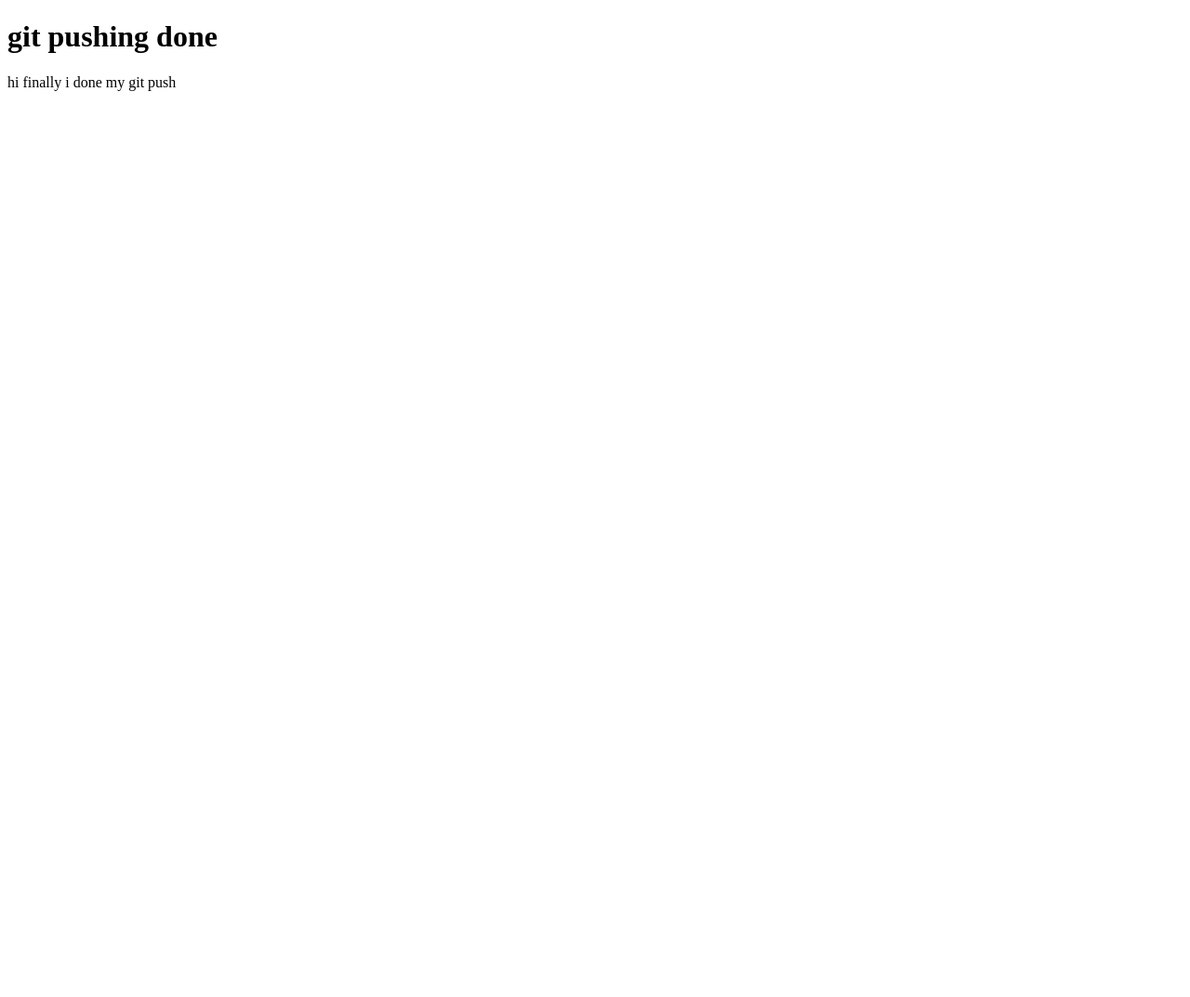
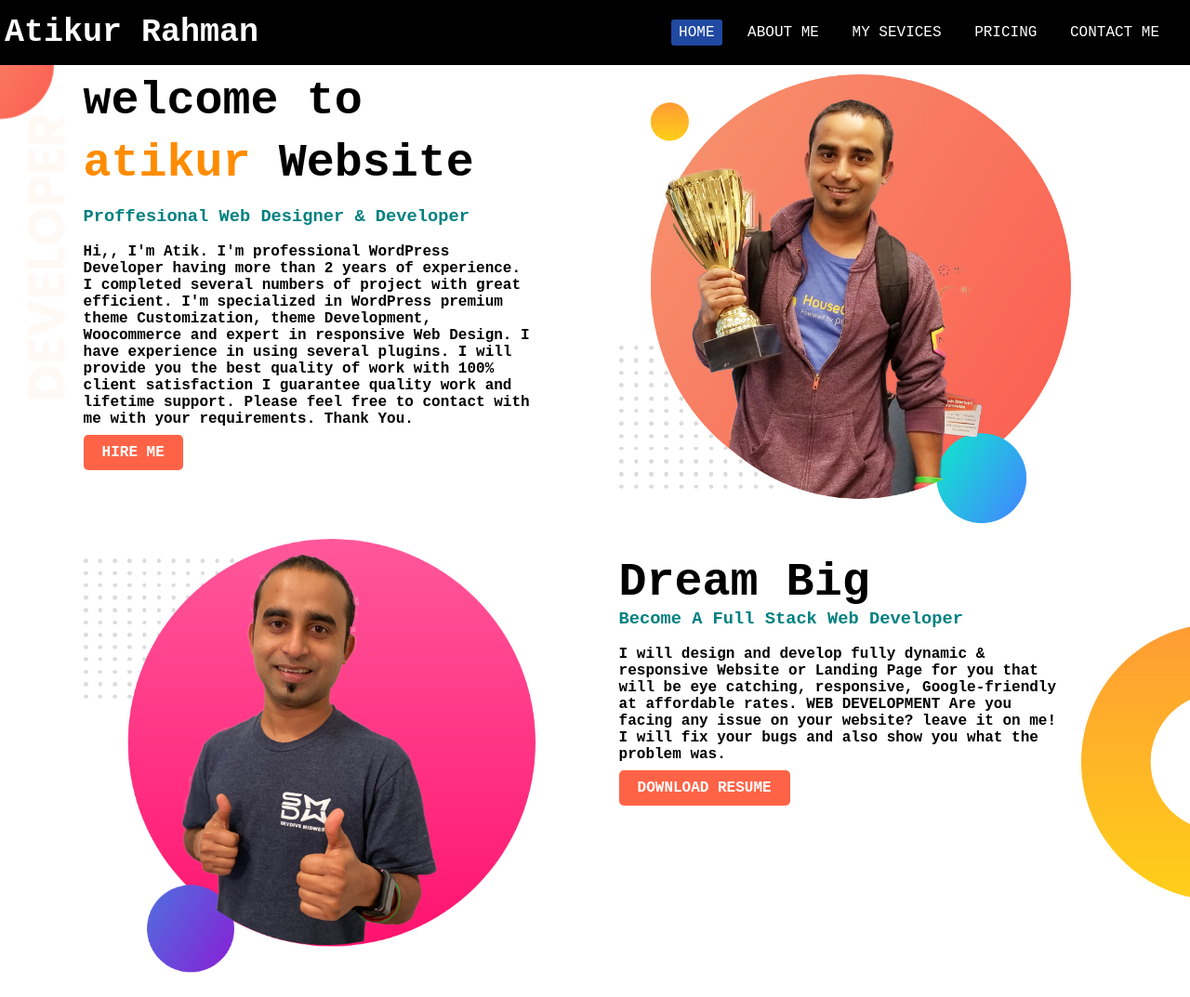
Before and after one commit to datik27/my-works, a plain HTML site: page index.html in a window 1280 px wide. Shown: the top 1073 px of the page at 93% size. Before the commit the page ends 800 px from the top, so only its background shows below. Drawn offline with Linux system fonts and the light colour scheme.

Commit message:
maximum protfolio done

```diff
--- a/index.html
+++ b/index.html
@@ -1,12 +1,94 @@
 <!DOCTYPE html>
 <html lang="en">
+             <!--head start-->
 <head>
     <meta charset="UTF-8">
     <meta name="viewport" content="width=device-width, initial-scale=1.0">
-    <title>Document</title>
+    <title>Atikur Rahman</title>
+    <link rel="stylesheet" href="style.css">
+    <script src="https://kit.fontawesome.com/a076d05399.js"></script>
+
+              <!--head finish-->
 </head>
+<!--body start-->
 <body>
-    <h1>git pushing done</h1>
-    <p>hi finally i done my git push</p>
+    <!--navbar start-->
+    <nav>
+        <label class="logo">Atikur Rahman</label>
+        <ul>
+            <li><a class="active" href="#">Home</a></li>
+            <li><a href="#">About Me</a></li>
+            <li><a href="#">My Sevices</a></li>
+            <li><a href="#">Pricing</a></li>
+            <li><a href="#">Contact me</a></li>
+        </ul>
+    </nav>
+    <!--nav bar finish-->
+    <!--firs section start-->
+    <section class="first-section">
+        <div class="half-page">
+            <h1>welcome to</h1>
+            <h1> <span id="name"> atikur </span> Website</h1><br/>
+            <h3>Proffesional Web Designer & Developer</h3><br/>
+            <p>Hi,, I'm Atik. I'm professional WordPress Developer having more than 2 years of experience. I completed several numbers of project with great efficient. I'm specialized in WordPress premium theme Customization, theme Development, Woocommerce and expert in responsive Web Design. I have experience in using several plugins. I will provide you the best quality of work with 100% client satisfaction I guarantee quality work and lifetime support. Please feel free to contact with me with your requirements. Thank You.</p><br/>
+            <a class="link-button" href="https://theatikr.com/" target="blank">HIRE ME</a>
+
+        </div>
+
+        <div class="half-page">
+            <img src="images/jhankar.png">
+
+        </div>
+    </section>
+    <!--first section finish-->
+    <!--div-clear start--> <div class="clear-fix"></div><!--div-clear-finish-->
+
+    <!--second section start-->
+    <section id="dream">
+        <div class="half-page">
+            <img src="images/jhankar2.png">
+
+        </div>
+        <div class="half-page"><br/>
+            <h1>Dream Big</h1>
+            <h3>Become A Full Stack Web Developer</h3><br/>
+            <p>I will design and develop fully dynamic & responsive Website or Landing Page for you that will be eye catching, responsive, Google-friendly at affordable rates.
+
+                WEB DEVELOPMENT
+                Are you facing any issue on your website? leave it on me! I will fix your bugs and also show you what the problem was.</p><br/>
+                <a class="link-button" href="https://theatikr.com/" target="blank">DOWNLOAD RESUME</a>
+
+        </div>
+
+    <!--div-clear start--> <div class="clear-fix"></div><!--div-clear-finish-->
+
+    </section>
+    <!--second section finish-->
+    <section class="third-section">
+        <h1>experiences</h1><br/>
+         <div id="abul-vai" class="half-page beta-fazil">
+             <h2>FULL STACK WEB DEVELOPER</h2><br/>
+             <h3>2020-Present | TA Software Solution </h3><br/>
+             <p>Today’s websites are becoming more sophisticated and technically advanced, requiring a highly skilled website developer.I Will keep Design developed customized platform such as Booking Engine, Appointment System, Ticketing System, Affiliate Modules, Multi-Vendor System, Group Buying Platform, Property Management System (PMS), Auction & Penny Auction System, Point System, Social Media System, FBML, Booking Engine (PMS) and etc.</p>
+
+         </div>
+         <div id="mofij-vai" class="half-page beta-fazil">
+             <h2>WEB DESIGNER</h2><br/>
+             <h3>2019-Present | Ascific Design house</h3><br/>
+             <p>Your website is your front store. Don't risk damaging your business and your brand by leaving to the amateurs! Leave the mind boggling hard work for me.The key goal of a professional services website is to keep a grip over the existing clients, and to pull in new clients at the same time.I will do Stuning designing for your company base on your budget and its totally mobile friendly site which your customer will love it ! Get your website before too late.</p>
+
+
+
+         </div>
+
+
+
+
+
+
+
+
+    </section>
+
 </body>
 </html>
--- a/style.css
+++ b/style.css
@@ -0,0 +1,137 @@
+*{
+    margin:0;
+    padding:0;
+    text-decoration:none;
+    list-style: none;
+    box-sizing: border-box;
+
+}
+body{
+    font-family: 'Courier New', Courier, monospace;
+    margin: 0;
+    padding: 0;
+
+
+}
+nav{
+    background:black;
+    height: 70px;
+    width: 100%;
+    position: -webkit-sticky;
+
+}
+label.logo{
+    color: white;
+    font-size: 35px;
+    line-height: 70px;
+    padding:o 100px;
+    font-weight: bolder;
+    margin-left: 5px;
+
+
+}
+nav ul{
+    float:right;
+    margin-right: 20px;
+}
+nav ul li{
+    display: inline-block;
+    line-height: 70px;
+    margin: 0 5px;
+}
+nav ul li a{
+    color: white;
+    font-size: 16px;
+    text-transform: uppercase;
+    padding: 5px 8px;
+    border-radius: 3px;
+}
+a.active,a:hover{
+    background: rgb(32, 73, 161);
+
+}
+h1{
+    font-size: 50px;
+    margin-top: 10px;
+}
+#name{
+    color: darkorange;
+}
+.half-page{
+    width: 40%;
+    float: left;
+    margin-left: 5%;
+    padding-left: 2%;
+
+
+}
+.half-page img{
+    width: 100%;
+    margin-top: 10px;
+}
+.first-section{
+    background-image: url(images/top-banner.png);
+    background-repeat: no-repeat;
+
+}
+section{
+    height: 500px;
+    padding-bottom: 100px;
+}
+p{
+    font-weight: bolder;
+    text-justify: inter-word;
+}
+h3{
+    color: teal;
+}
+.link-button{
+    color: white;
+    background-color: tomato;
+    padding: 10px 20px;
+    border-radius: 5px;
+    font-weight: bolder;
+
+}
+
+#dream{
+    background-image: url(images/dream-bg.png);
+    background-position: right;
+    background-repeat: no-repeat;
+
+}
+.clear-fix{
+    clear: both;
+}
+.third-section h1{
+    font-weight: bolder;
+    text-align: center;
+    margin-right: 160px;
+}
+.third-section h2{
+    font-size: 30px;
+
+}
+.beta-fazil{
+    box-shadow: 10px 10px 40px gray;
+    height:80%;
+    border-radius: 10px;
+    padding: 5px;
+}
+.third-section{
+    background-image: url(images/exp-bg.png);
+    background-repeat: no-repeat;
+    background-position: left;
+}
+#abul-vai{
+    border-left: 7px solid tomato;
+    border-image-slice: fill;
+
+}
+.beta-fazil:hover{
+
+}
+#mofij-vai{
+    border-left: 7px solid rgb(56, 56, 212);
+    border-image-slice: fill;
+}
```
Also changed, not shown: images/dream-bg.png (added), images/exp-bg.png (added), images/jhankar.png (added), images/jhankar2.png (added), images/my-bg.png (added), images/my-bg2.png (added), images/top-banner.png (added), 2 other files.
